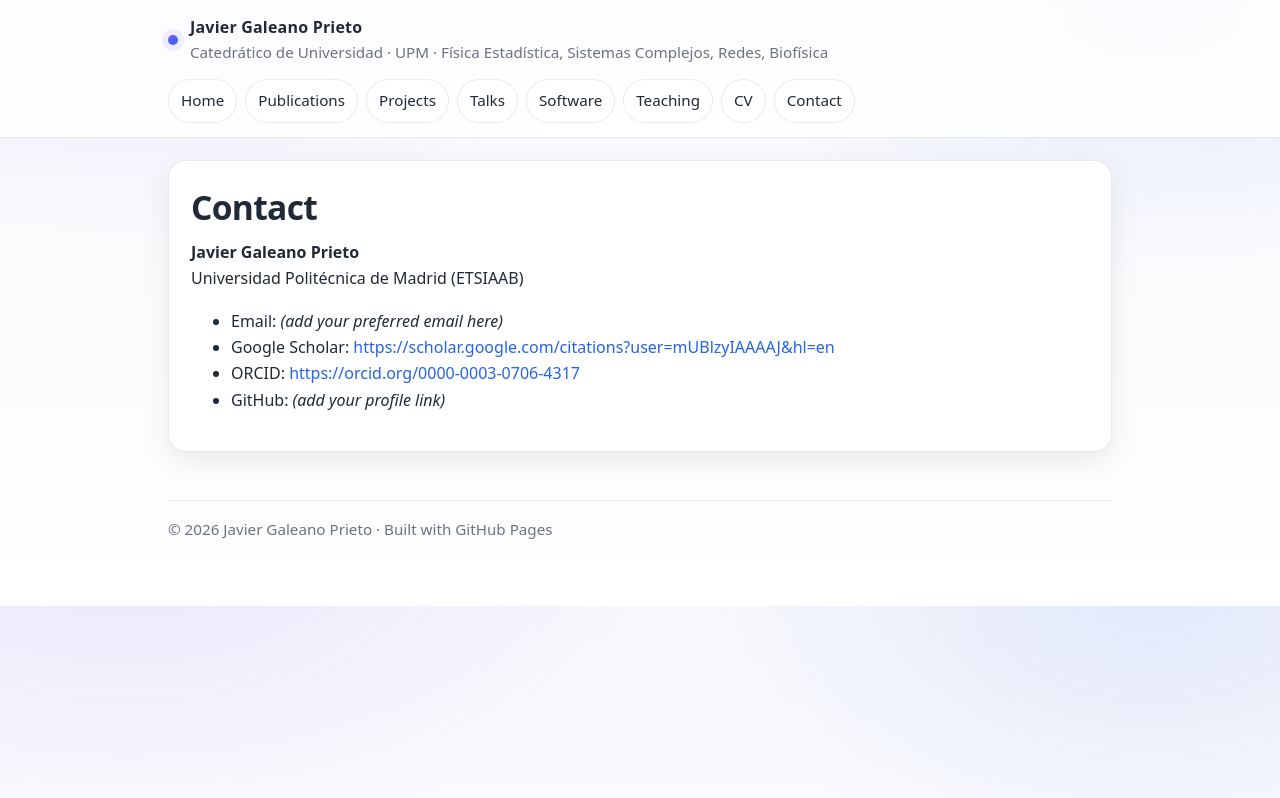
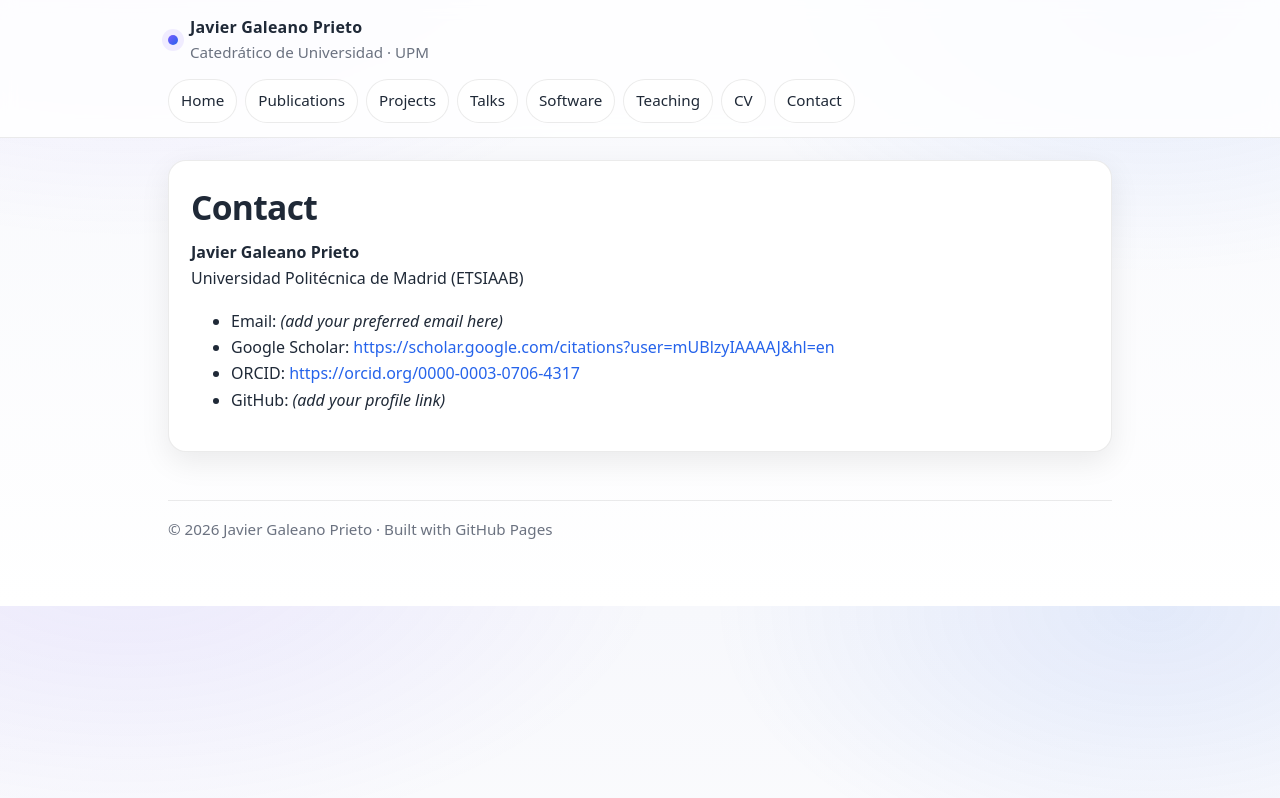
Before and after one commit to galeanojav/galeanojav.github.io, a Jekyll site: the page built from contact.md, in a window 1280 px wide. Shown: the top 798 px of the page. Built offline with Jekyll 4.4.1, drawn with Linux system fonts in a browser that asks for light colours.

Commit message:
Modify description in _config.yml
Updated the description field in the config file.

```diff
--- a/_config.yml
+++ b/_config.yml
@@ -1,5 +1,5 @@
 title: "Javier Galeano Prieto"
-description: "Catedrático de Universidad · UPM · Física Estadística, Sistemas Complejos, Redes, Biofísica"
+description: "Catedrático de Universidad · UPM "
 url: ""
 baseurl: ""
 markdown: kramdown
```
